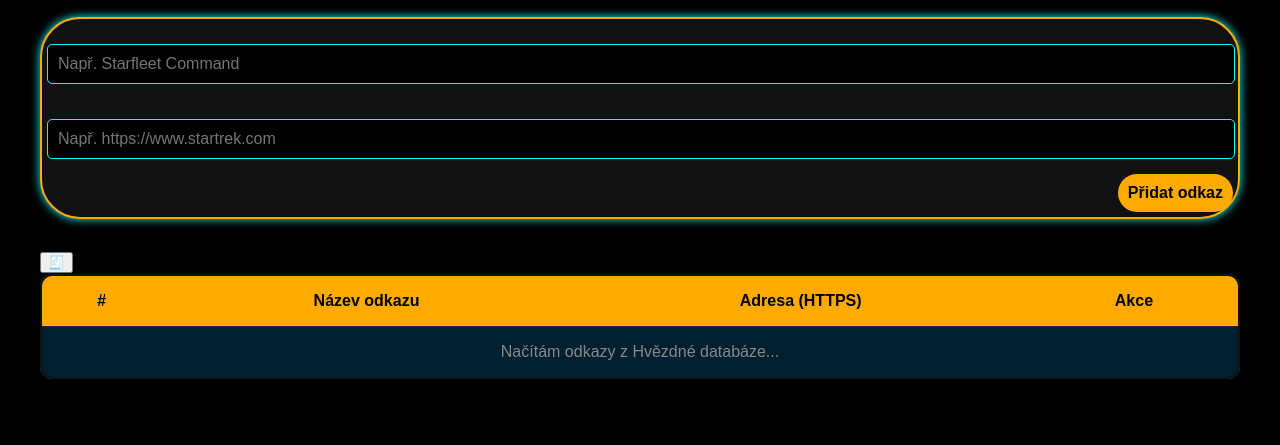
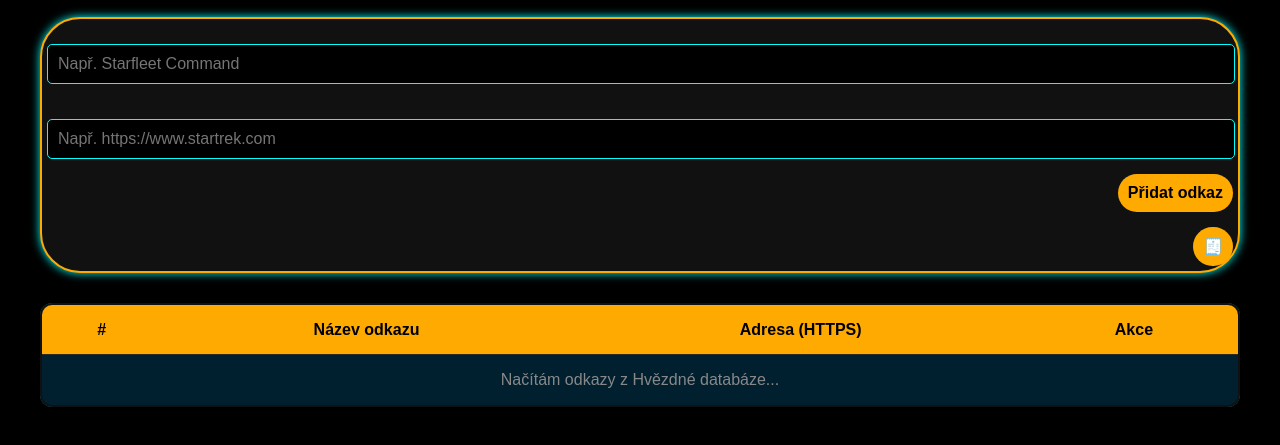
Before and after one commit to jirka22med/stra-trek-odkazy-beta-2, a plain HTML site: page index.html in a window 1280 px wide. Shown: the part 143-588 px from the top of the page. Drawn offline with Linux system fonts and the light colour scheme; no server answers.

Commit message:
Update index.html

```diff
--- a/index.html
+++ b/index.html
@@ -62,7 +62,7 @@
             font-size: 1em;
         }
 
-        .form-container button {
+        .form-container button, #jirik-manual-opener-btn {
             background-color: #ffaa00;
             color: #000;
             border: none;
@@ -391,9 +391,9 @@
             <input type="url" id="linkUrl" placeholder="Např. https://www.startrek.com" required>
 
             <button id="addLinkButton">Přidat odkaz</button>
+           <button id="jirik-manual-opener-btn" >🧾</button>
+        </div>
 
-        </div>
-         <button id="jirik-manual-opener-btn" >🧾</button>
         <button id="clearAllLinksButton" style="display: none">Smazat všechny odkazy 🗑️</button>
 
         <div class="table-scroll-wrapper">
```
